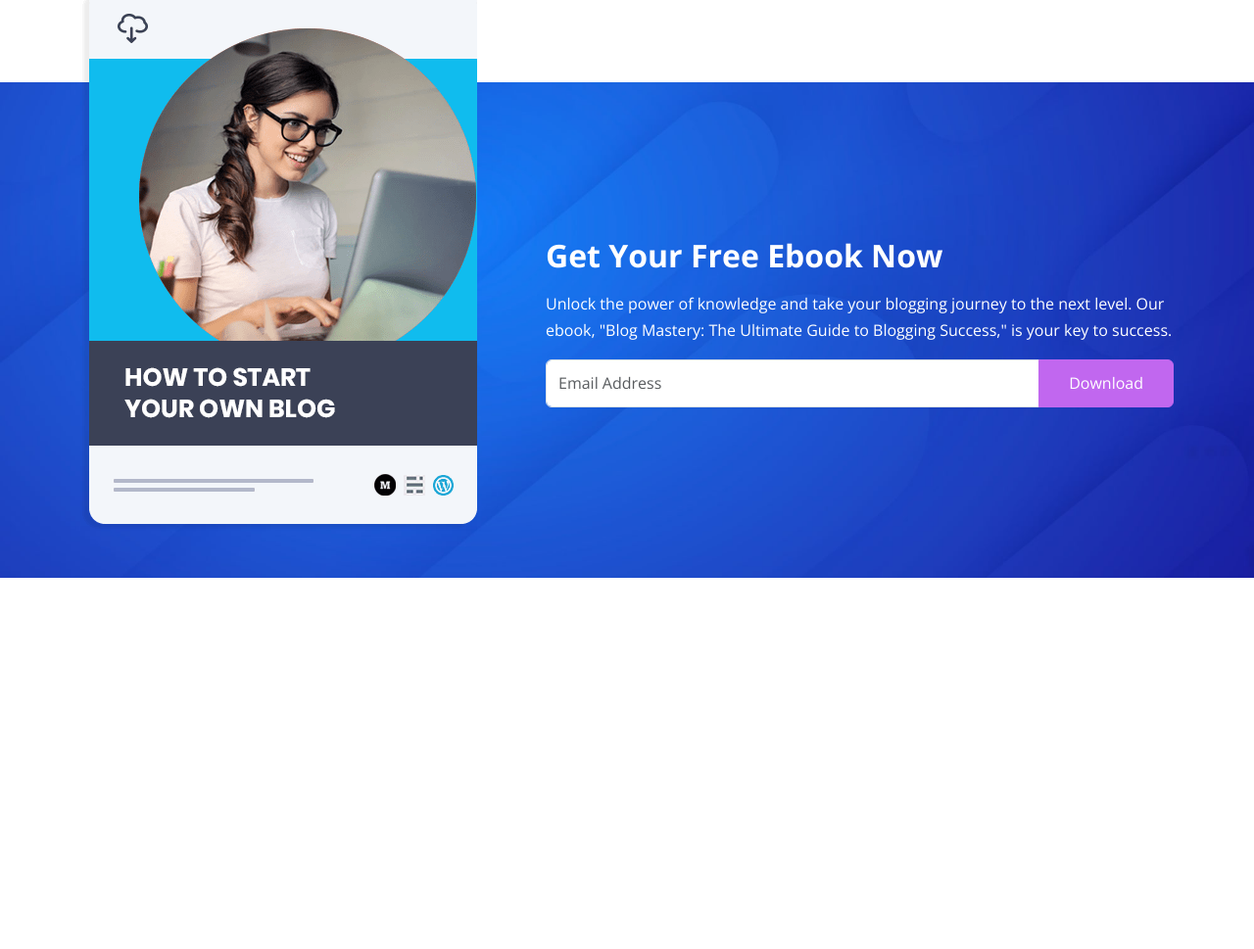
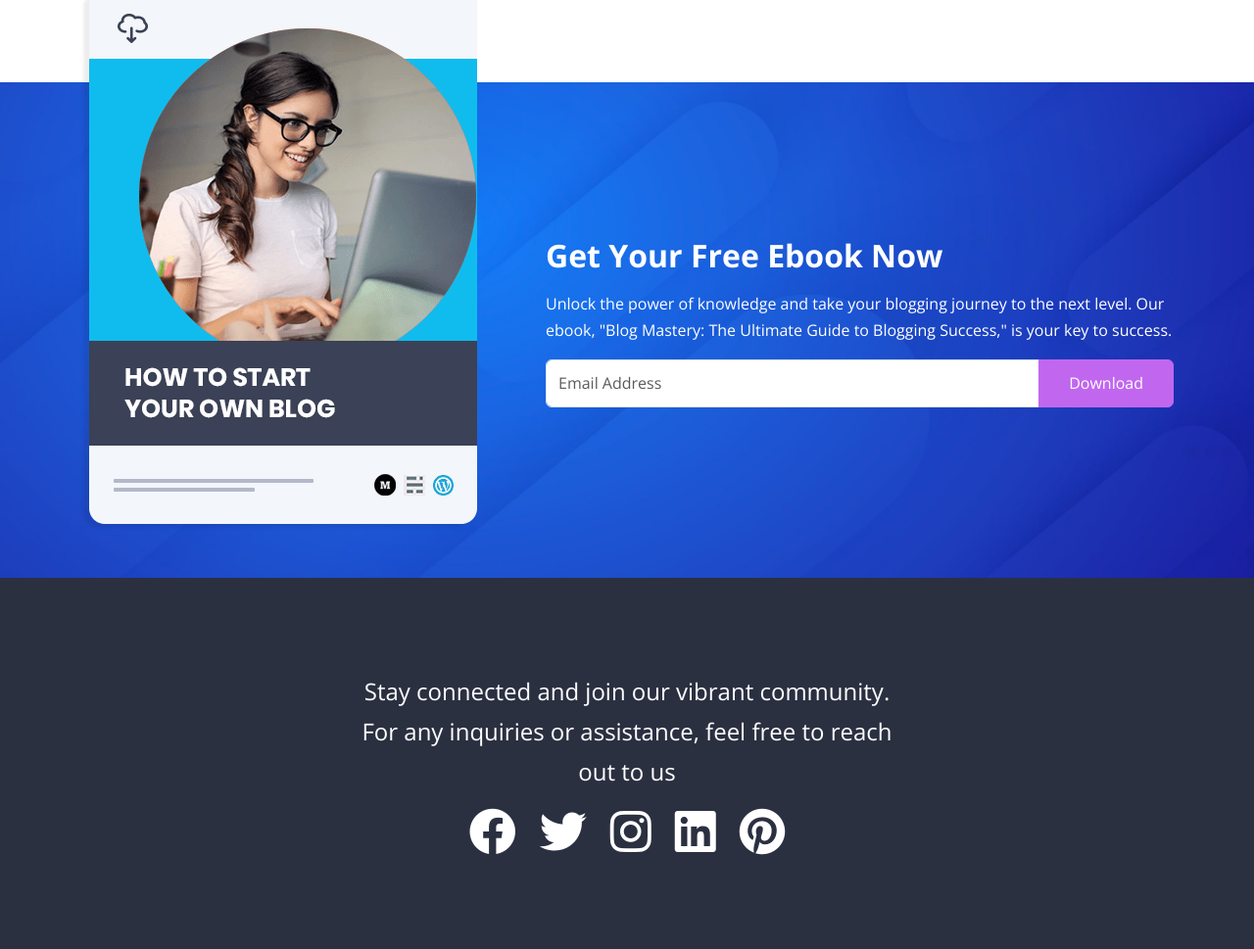
Before and after one commit to fikrirakala/ebook-website, a website: page index.html in a window 1280 px wide. Shown: the part 3732-4701 px from the top of the page at 98% size. Before the commit the page ends 4322 px from the top, so only its background shows below. Drawn offline with nearby package versions, Linux system fonts and the light colour scheme.

Commit message:
create social section

```diff
--- a/index.html
+++ b/index.html
@@ -451,6 +451,27 @@
       </div>
     </section>
 
+    <!-- Social -->
+    <section class="social text-bg-dark py-6 overflow-hidden">
+      <div class="container">
+        <div class="row justify-content-center">
+          <div class="col-md-6 text-center fs-4">
+            <p>
+              Stay connected and join our vibrant community. For any inquiries
+              or assistance, feel free to reach out to us
+            </p>
+            <div class="social-icons d-flex justify-content-center gap-4">
+              <i class="fab fa-facebook fa-2x"></i>
+              <i class="fab fa-twitter fa-2x"></i>
+              <i class="fab fa-instagram fa-2x"></i>
+              <i class="fab fa-linkedin fa-2x"></i>
+              <i class="fab fa-pinterest fa-2x"></i>
+            </div>
+          </div>
+        </div>
+      </div>
+    </section>
+
     <script src="js/bootstrap.bundle.min.js"></script>
     <script src="js/script.js"></script>
   </body>
```
